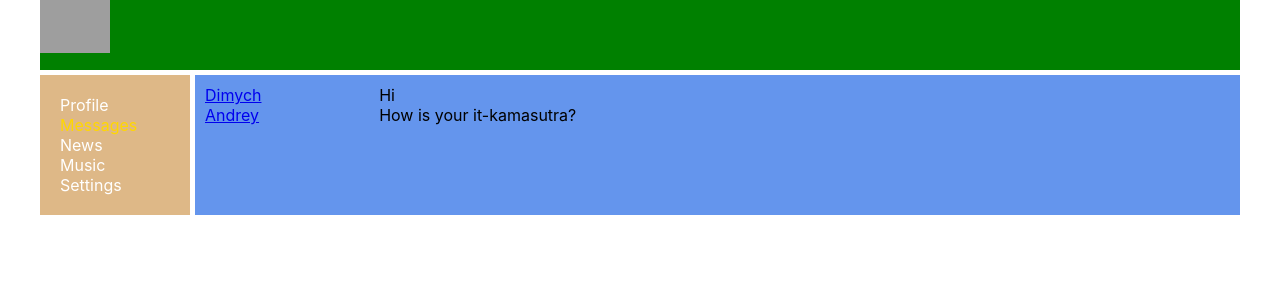
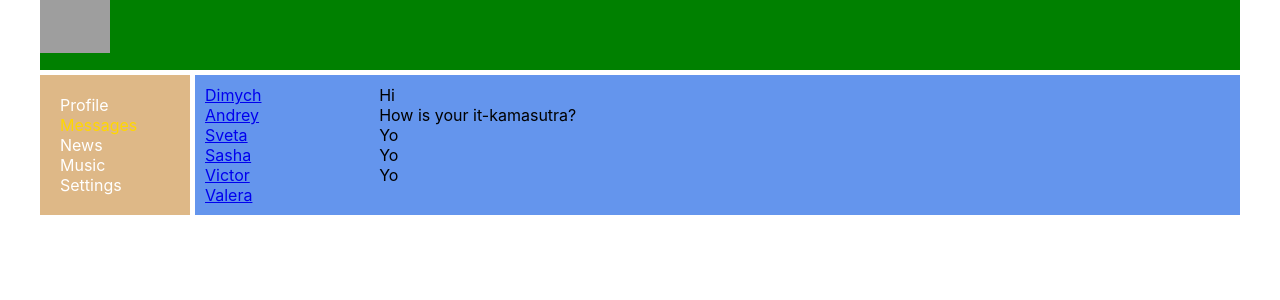
Before and after one commit to Talgat555/kabzda-1, a React (Create React App) app: page /dialogs in a window 1280 px wide. Shown: the top 300 px of the page. Built offline with nearby package versions, Linux system fonts and the light colour scheme; grey boxes are pictures that could not be loaded.

Commit message:
тест

```diff
--- a/src/components/Dialogs/dialogs.js
+++ b/src/components/Dialogs/dialogs.js
@@ -22,7 +22,7 @@
 
 const Dialogs = () => {
 
-    let dialogData = [
+    let dialogs = [
         {id:1, name: 'Dimych'},
         {id:2, name: 'Andrey'},
         {id:3, name: 'Sveta'},
@@ -31,7 +31,7 @@
         {id:6, name: 'Valera'}
     ]
 
-    let messagesData = [
+    let messages = [
         {id:1, message: 'Hi'},
         {id:2, message: 'How is your it-kamasutra?'},
         {id:3, message: 'Yo'},
@@ -39,15 +39,19 @@
         {id:5, message: 'Yo'},
     ]
 
+    let dialogsElements = dialogs
+        .map( (d) => <Dialog name={d.name} id={d.id}/> )
+
+    let messagesElements = messages
+        .map( (m) => <Message message={m.message} />)
+
     return (
         <div className={s.dialogs}>
             <div className={s.dialogsItems}>
-                <Dialog name={dialogData[0].name} id={dialogData[0].id}/>
-                <Dialog name={dialogData[1].name} id={dialogData[1].id}/>
+                { dialogsElements }
             </div>
             <div className={s.messages}>
-                <Message message={messagesData[0].message} />
-                <Message message={messagesData[1].message} />
+                { messagesElements }
             </div>
         </div>
 
--- a/src/components/Dialogs/dialogs.module.css
+++ b/src/components/Dialogs/dialogs.module.css
@@ -17,5 +17,5 @@
 }
 
 .messages.message {
-
+    color: white;
 }
--- a/src/components/Profile/MyPosts/myposts.js
+++ b/src/components/Profile/MyPosts/myposts.js
@@ -5,10 +5,13 @@
 
 const Myposts = () => {
 
-    let postData = [
+    let posts = [
       { id:1, message: 'Hi, how are you?', likesCount:12},
       { id:1, message: 'It\'s my first post', likesCount:11 }
     ]
+
+    let postsElements = posts
+      .map((p) => <Post message={p.message} likesCount={p.likesCount} />)
     return (
       <div className={s.postsBlock}>
           <h3>My posts</h3>
@@ -21,8 +24,7 @@
           </div>
         </div>
         <div  className={s.posts}>
-          <Post message={postData[0].message} likesCount={postData[0].likesCount} />
-          <Post message={postData[1].message} likesCount={postData[1].likesCount} />
+          { postsElements }
         </div>
       </div>
   );
```
